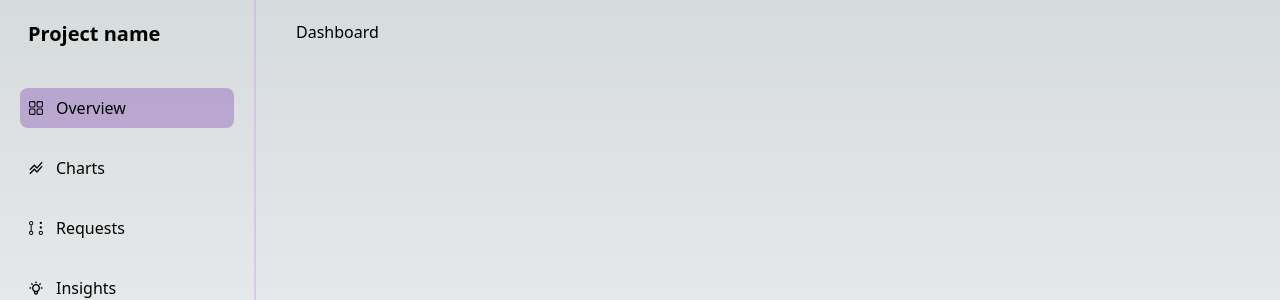
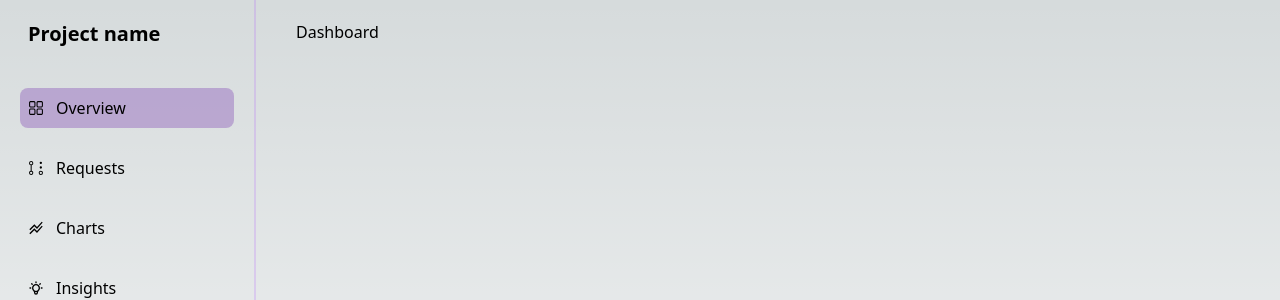
Before and after one commit to akinloluwami/logdrop, a Next.js app: page /dashboard in a window 1280 px wide. Shown: the top 300 px of the page. Built offline with nearby package versions, Linux system fonts and the light colour scheme.

Commit message:
changed order

```diff
--- a/components/Sidebar.tsx
+++ b/components/Sidebar.tsx
@@ -12,14 +12,14 @@ const Sidebar = () => {
   const links = [
     { icon: <RxDashboard />, href: "/dashboard", title: "Overview" },
     {
+      icon: <GoGitPullRequestDraft />,
+      href: "/dashboard/requests",
+      title: "Requests",
+    },
+    {
       icon: <MdStackedLineChart />,
       href: "/dashboard/charts",
       title: "Charts",
-    },
-    {
-      icon: <GoGitPullRequestDraft />,
-      href: "/dashboard/requests",
-      title: "Requests",
     },
     { icon: <TbBulb />, href: "/dashboard/insights", title: "Insights" },
     {
```
